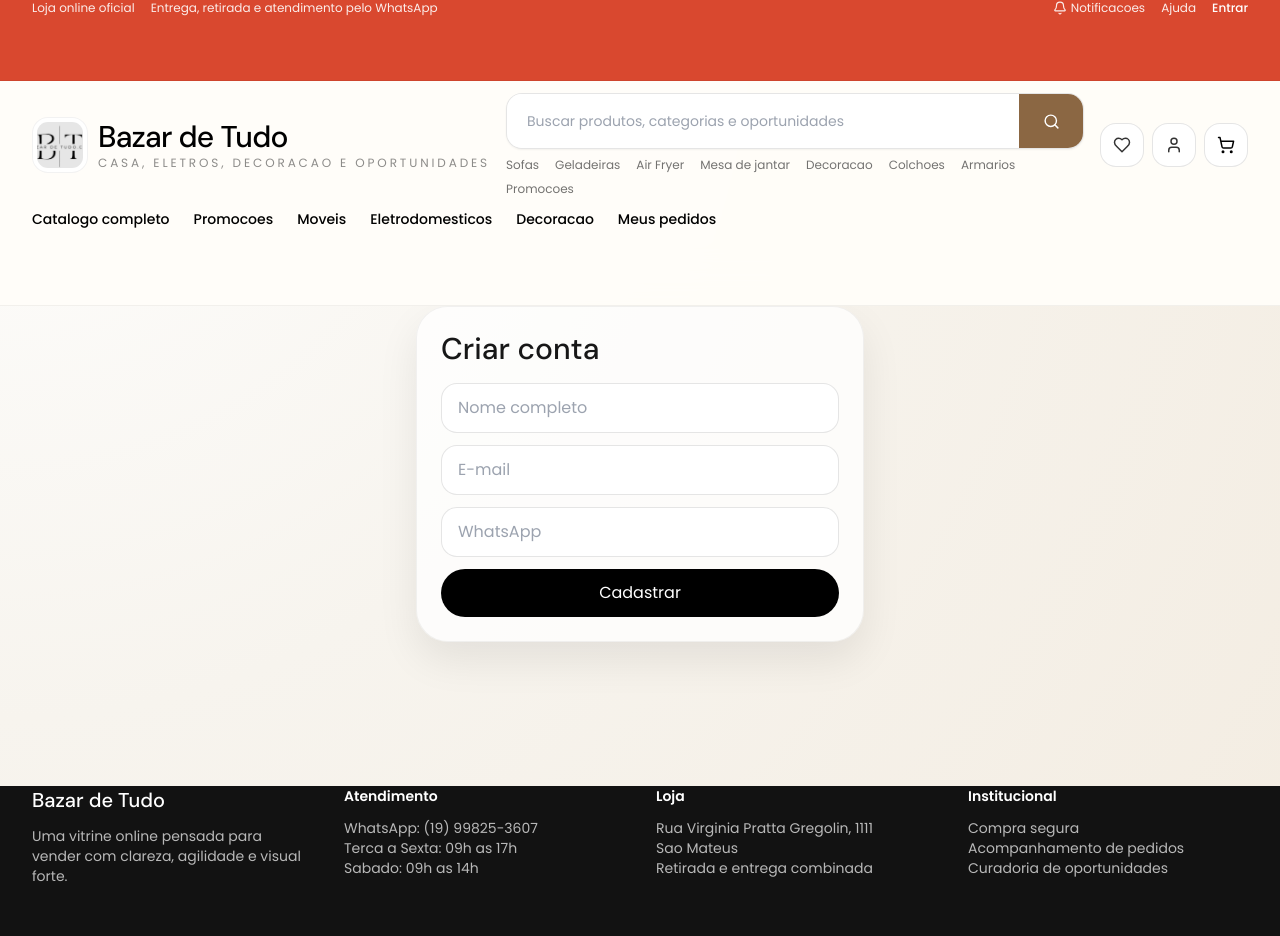
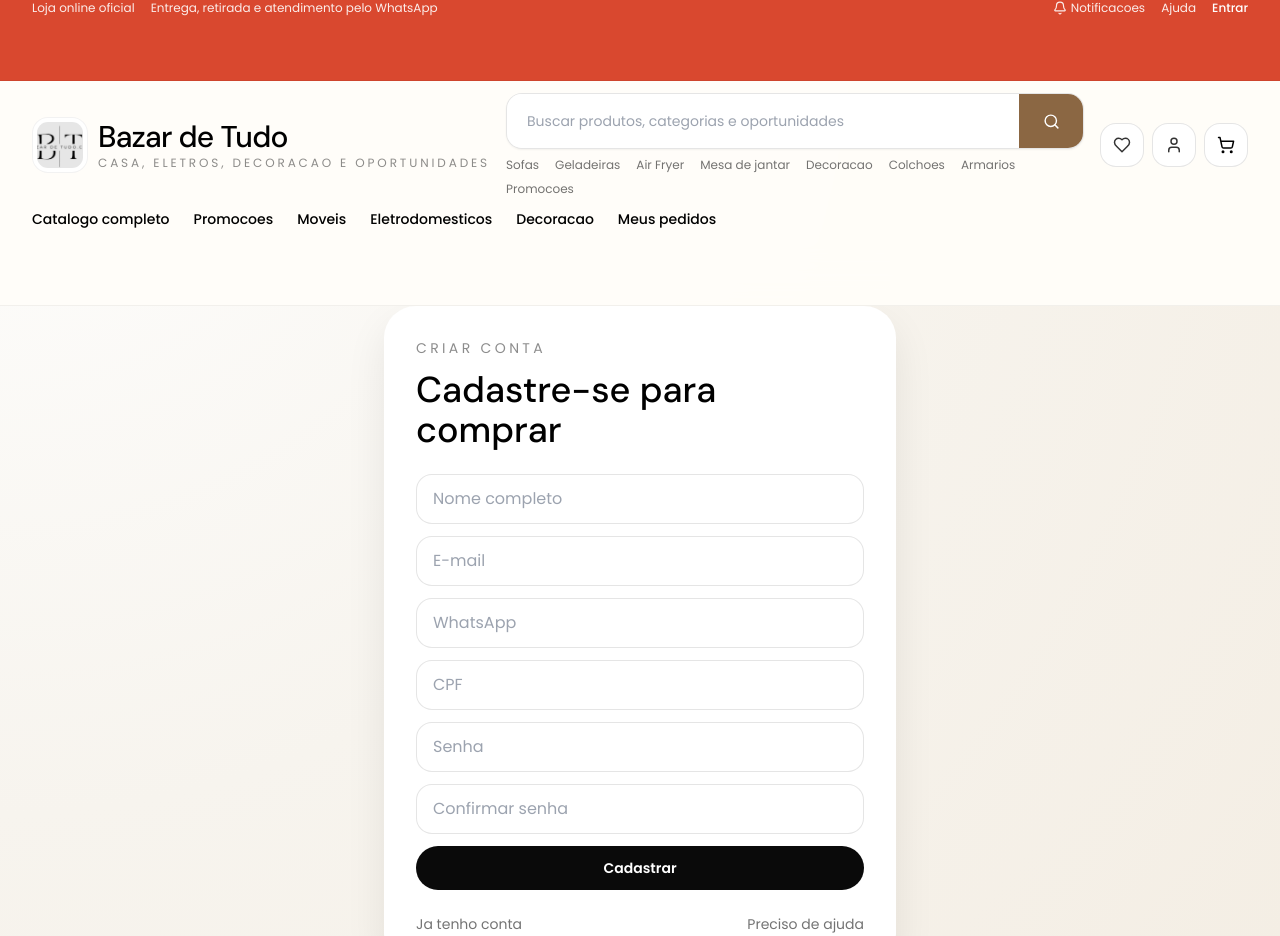
Before and after one commit to VictorBeraldo05/Bazardetudo, a Next.js app in the folder frontend/: page /cadastro in a window 1280 px wide. Shown: the top 936 px of the page. Built offline with nearby package versions, Linux system fonts and the light colour scheme; no server answers.

Commit message:
Ajustes de design

```diff
--- a/frontend/app/cadastro/page.tsx
+++ b/frontend/app/cadastro/page.tsx
@@ -1,13 +1,104 @@
+"use client";
+
+import Link from "next/link";
+import { useRouter } from "next/navigation";
+import { useState } from "react";
+import { useForm } from "react-hook-form";
+import { z } from "zod";
+import { zodResolver } from "@hookform/resolvers/zod";
+
+import { Button } from "@/components/ui/button";
+import { registerCustomer } from "@/lib/api";
+
+const signupSchema = z
+  .object({
+    fullName: z.string().min(3, "Informe seu nome completo"),
+    email: z.string().email("Informe um e-mail valido"),
+    phone: z.string().min(8, "Informe um WhatsApp valido"),
+    document: z.string().min(11, "Informe um CPF valido"),
+    password: z.string().min(6, "A senha precisa ter ao menos 6 caracteres"),
+    confirmPassword: z.string().min(6, "Confirme a senha")
+  })
+  .refine((data) => data.password === data.confirmPassword, {
+    message: "As senhas nao conferem",
+    path: ["confirmPassword"]
+  });
+
+type SignupForm = z.infer<typeof signupSchema>;
+
+function onlyDigits(value: string) {
+  return value.replace(/\D/g, "");
+}
+
 export default function SignupPage() {
+  const router = useRouter();
+  const [feedback, setFeedback] = useState<string | null>(null);
+  const [submitting, setSubmitting] = useState(false);
+
+  const form = useForm<SignupForm>({
+    resolver: zodResolver(signupSchema),
+    defaultValues: {
+      fullName: "",
+      email: "",
+      phone: "",
+      document: "",
+      password: "",
+      confirmPassword: ""
+    }
+  });
+
+  async function onSubmit(values: SignupForm) {
+    setSubmitting(true);
+    setFeedback(null);
+
+    try {
+      await registerCustomer({
+        full_name: values.fullName,
+        email: values.email,
+        phone: values.phone,
+        document: onlyDigits(values.document),
+        password: values.password
+      });
+
+      setFeedback("Conta criada com sucesso. Agora voce ja pode entrar.");
+      router.push("/login");
+    } catch (error) {
+      setFeedback(error instanceof Error ? error.message : "Nao foi possivel criar a conta.");
+    } finally {
+      setSubmitting(false);
+    }
+  }
+
   return (
     <main className="shell py-8">
-      <div className="mx-auto max-w-md rounded-[2rem] border border-black/5 bg-white/75 p-6 shadow-card">
-        <h1 className="font-display text-3xl">Criar conta</h1>
-        <div className="mt-4 grid gap-3">
-          <input className="rounded-2xl border border-black/10 px-4 py-3" placeholder="Nome completo" />
-          <input className="rounded-2xl border border-black/10 px-4 py-3" placeholder="E-mail" />
-          <input className="rounded-2xl border border-black/10 px-4 py-3" placeholder="WhatsApp" />
-          <button className="rounded-full bg-black px-5 py-3 text-white">Cadastrar</button>
+      <div className="mx-auto max-w-lg rounded-[2rem] bg-white p-8 shadow-card">
+        <p className="text-sm uppercase tracking-[0.24em] text-black/45">Criar conta</p>
+        <h1 className="mt-3 font-display text-4xl text-black">Cadastre-se para comprar</h1>
+        <form onSubmit={form.handleSubmit(onSubmit)} className="mt-6 grid gap-3">
+          <input className="rounded-2xl border border-black/10 px-4 py-3" placeholder="Nome completo" {...form.register("fullName")} />
+          <input className="rounded-2xl border border-black/10 px-4 py-3" placeholder="E-mail" {...form.register("email")} />
+          <input className="rounded-2xl border border-black/10 px-4 py-3" placeholder="WhatsApp" {...form.register("phone")} />
+          <input className="rounded-2xl border border-black/10 px-4 py-3" placeholder="CPF" {...form.register("document")} />
+          <input className="rounded-2xl border border-black/10 px-4 py-3" placeholder="Senha" type="password" {...form.register("password")} />
+          <input className="rounded-2xl border border-black/10 px-4 py-3" placeholder="Confirmar senha" type="password" {...form.register("confirmPassword")} />
+
+          {Object.values(form.formState.errors).length > 0 ? (
+            <div className="rounded-2xl bg-[#fff1e8] px-4 py-3 text-sm text-[#9a3b25]">
+              {Object.values(form.formState.errors)[0]?.message}
+            </div>
+          ) : null}
+
+          {feedback ? (
+            <div className="rounded-2xl bg-[#f3eadf] px-4 py-3 text-sm text-black/70">{feedback}</div>
+          ) : null}
+
+          <Button type="submit" disabled={submitting}>
+            {submitting ? "Cadastrando..." : "Cadastrar"}
+          </Button>
+        </form>
+        <div className="mt-6 flex items-center justify-between text-sm text-black/55">
+          <Link href="/login">Ja tenho conta</Link>
+          <Link href="/contato">Preciso de ajuda</Link>
         </div>
       </div>
     </main>
--- a/frontend/app/checkout/page.tsx
+++ b/frontend/app/checkout/page.tsx
@@ -15,6 +15,7 @@ const checkoutSchema = z.object({
   fullName: z.string().min(3),
   email: z.string().email(),
   phone: z.string().min(8),
+  document: z.string().min(11),
   address: z.string().min(5),
   shipping: z.enum(["entrega", "retirada"]),
   payment: z.enum(["pix", "cartao", "manual"])
@@ -35,6 +36,7 @@ export default function CheckoutPage() {
     resolver: zodResolver(checkoutSchema),
     defaultValues: {
       phone: "",
+      document: "",
       shipping: "entrega",
       payment: "pix"
     }
@@ -59,7 +61,8 @@ export default function CheckoutPage() {
       const customer = await upsertCustomer({
         full_name: values.fullName,
         email: values.email,
-        phone: values.phone
+        phone: values.phone,
+        document: values.document.replace(/\D/g, "")
       });
 
       const order = await checkoutOrder({
@@ -92,6 +95,7 @@ export default function CheckoutPage() {
             <input className="rounded-2xl border border-black/10 px-4 py-3" placeholder="Nome completo" {...form.register("fullName")} />
             <input className="rounded-2xl border border-black/10 px-4 py-3" placeholder="E-mail" {...form.register("email")} />
             <input className="rounded-2xl border border-black/10 px-4 py-3" placeholder="WhatsApp" {...form.register("phone")} />
+            <input className="rounded-2xl border border-black/10 px-4 py-3" placeholder="CPF" {...form.register("document")} />
             <input className="rounded-2xl border border-black/10 px-4 py-3" placeholder="Endereco" {...form.register("address")} />
             <select className="rounded-2xl border border-black/10 px-4 py-3" {...form.register("shipping")}>
               <option value="entrega">Entrega</option>
--- a/frontend/lib/api.ts
+++ b/frontend/lib/api.ts
@@ -62,6 +62,16 @@ async function requestJson<T>(path: string, init?: RequestInit): Promise<T> {
   });
 
   if (!response.ok) {
+    const contentType = response.headers.get("Content-Type") ?? "";
+    if (contentType.includes("application/json")) {
+      const payload = await response.json().catch(() => null);
+      const detailValue = payload?.detail;
+      const detail =
+        (Array.isArray(detailValue) ? detailValue[0]?.msg : detailValue) ??
+        payload?.message ??
+        null;
+      throw new Error(detail || "Falha na comunicacao com a API");
+    }
     const errorText = await response.text();
     throw new Error(errorText || "Falha na comunicacao com a API");
   }
@@ -148,6 +158,19 @@ export async function upsertCustomer(payload: {
   });
 }
 
+export async function registerCustomer(payload: {
+  full_name: string;
+  email: string;
+  phone: string;
+  document: string;
+  password: string;
+}) {
+  return requestJson<{ id: string; full_name: string; email: string }>("/customers/register", {
+    method: "POST",
+    body: JSON.stringify(payload)
+  });
+}
+
 export async function checkoutOrder(payload: {
   customer_id: string;
   cart_id: string;
```
Also changed, not shown: 2 other files (tests, documents, lock files or other folders).
